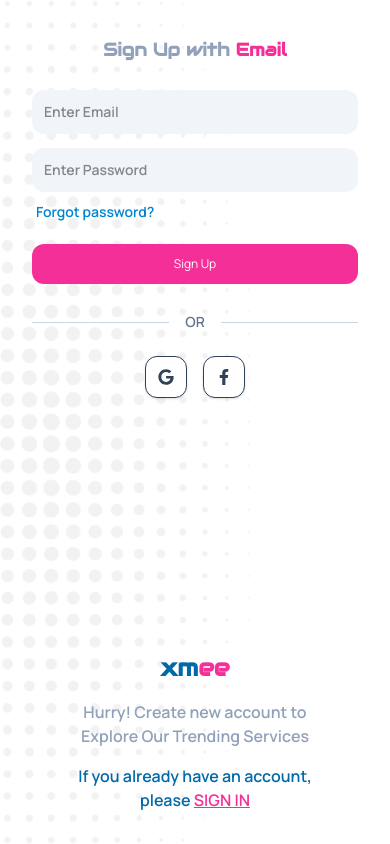
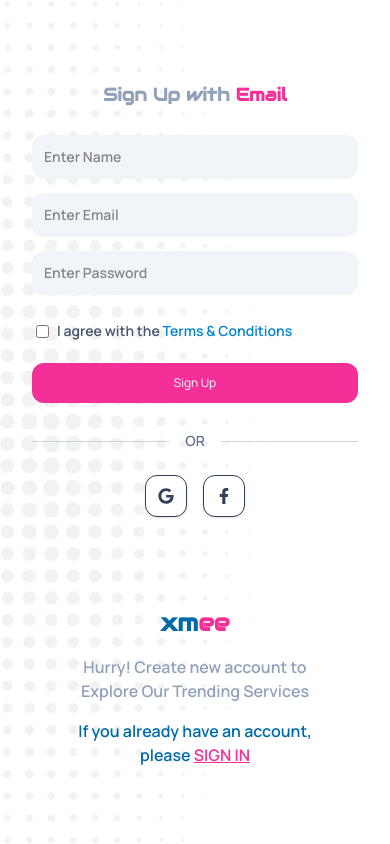
Before and after one commit to swarupSikder/xmee-login, a React (Vite) app: page /auth/sign-up in a window 390 px wide. Built offline with nearby package versions, Linux system fonts and the light colour scheme.

Commit message:
screen ratio modified in sign-in and sign-up pages

```diff
--- a/src/pages/SignInPage.jsx
+++ b/src/pages/SignInPage.jsx
@@ -21,7 +21,7 @@ const SignInPage = () => {
                 <img src={intro_banner} alt="" className='w-[400px] -ml-48' />
             </motion.div>
 
-            <div className='container mx-auto min-h-screen p-8 md:p-24 flex flex-col-reverse lg:flex-row items-center justify-between'>
+            <div className='container mx-auto min-h-screen p-8 md:p-24 flex flex-col-reverse lg:flex-row items-center justify-around lg:justify-between'>
                 {/* Left Part with animation */}
                 <motion.div
                     initial={{ x: -100, opacity: 0 }}
--- a/src/pages/SignUpPage.jsx
+++ b/src/pages/SignUpPage.jsx
@@ -21,7 +21,7 @@ const SignUpPage = () => {
                 <img src={intro_banner} alt="" className='w-[400px] -ml-48' />
             </motion.div>
 
-            <div className='container mx-auto min-h-screen p-8 md:p-24 flex flex-col-reverse lg:flex-row items-center justify-between'>
+            <div className='container mx-auto min-h-screen p-8 md:p-24 flex flex-col-reverse lg:flex-row items-center justify-around lg:justify-between'>
                 {/* Animated Left Side */}
                 <motion.div
                     initial={{ x: -100, opacity: 0 }}
@@ -55,6 +55,11 @@ const SignUpPage = () => {
                             Sign Up with <span className='text-secondary'>Email</span>
                         </h3>
                         <input
+                            type="text"
+                            className="p-3 md:p-4 rounded-xl text-sm md:text-base bg-slate-100 font-semibold my-1 w-full"
+                            placeholder="Enter Name"
+                        />
+                        <input
                             type="email"
                             className="p-3 md:p-4 rounded-xl text-sm md:text-base bg-slate-100 font-semibold my-1 w-full"
                             placeholder="Enter Email"
@@ -64,8 +69,9 @@ const SignUpPage = () => {
                             className="p-3 md:p-4 rounded-xl text-sm md:text-base bg-slate-100 font-semibold my-1 w-full"
                             placeholder="Enter Password"
                         />
-                        <div>
-                            <a className="link link-hover text-sm font-semibold text-sky-600 ml-1">Forgot password?</a>
+                        <div className='flex items-center gap-2 ml-1 mt-4'>
+                            <input type="checkbox" name="" id="" />
+                            <span className="text-sm font-semibold text-slate-600">I agree with the <a className='text-sky-600 link link-hover'>Terms & Conditions</a></span>
                         </div>
                         <button className="bg-secondary hover:bg-slate-500 text-white hover:cursor-pointer text-xs md:text-base rounded-xl mt-4 p-3 md:p-4 w-full">
                             Sign Up
```
